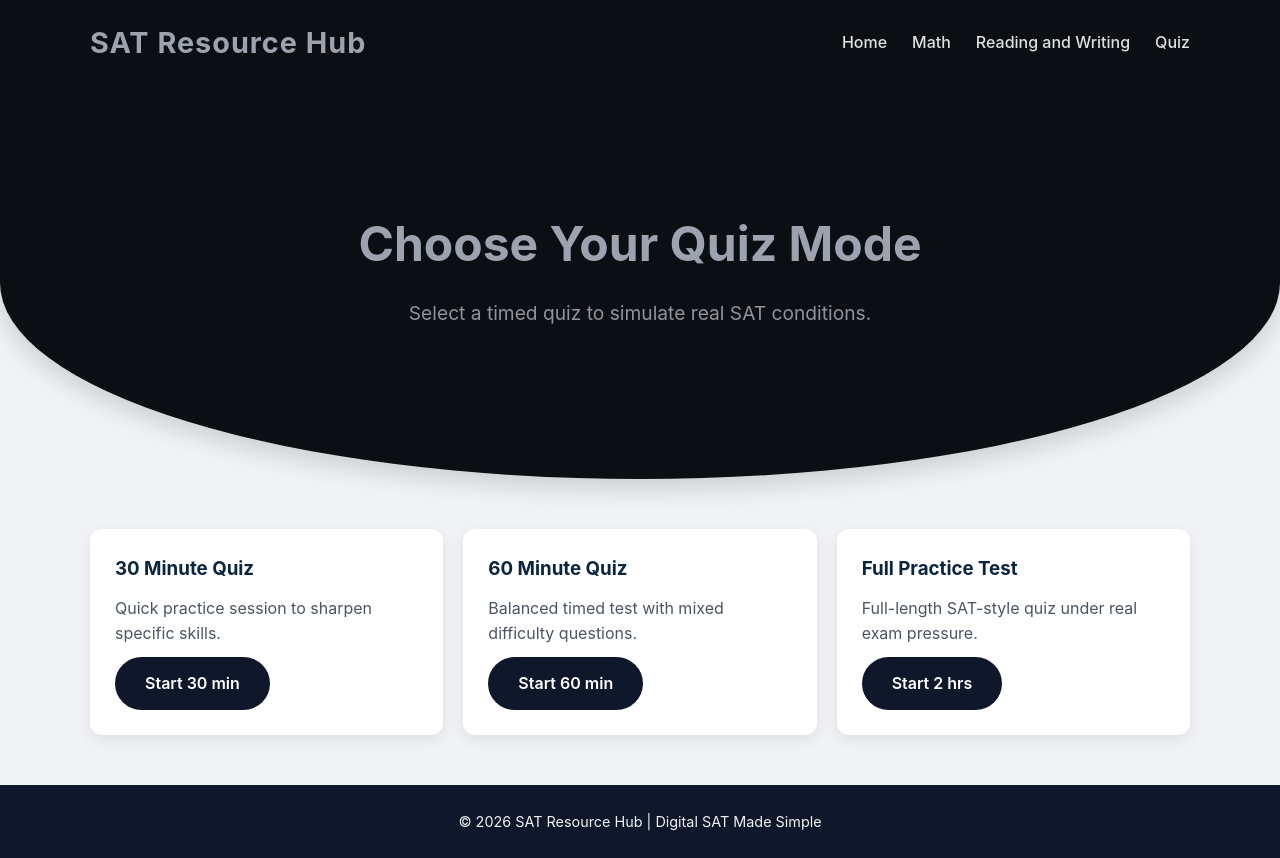
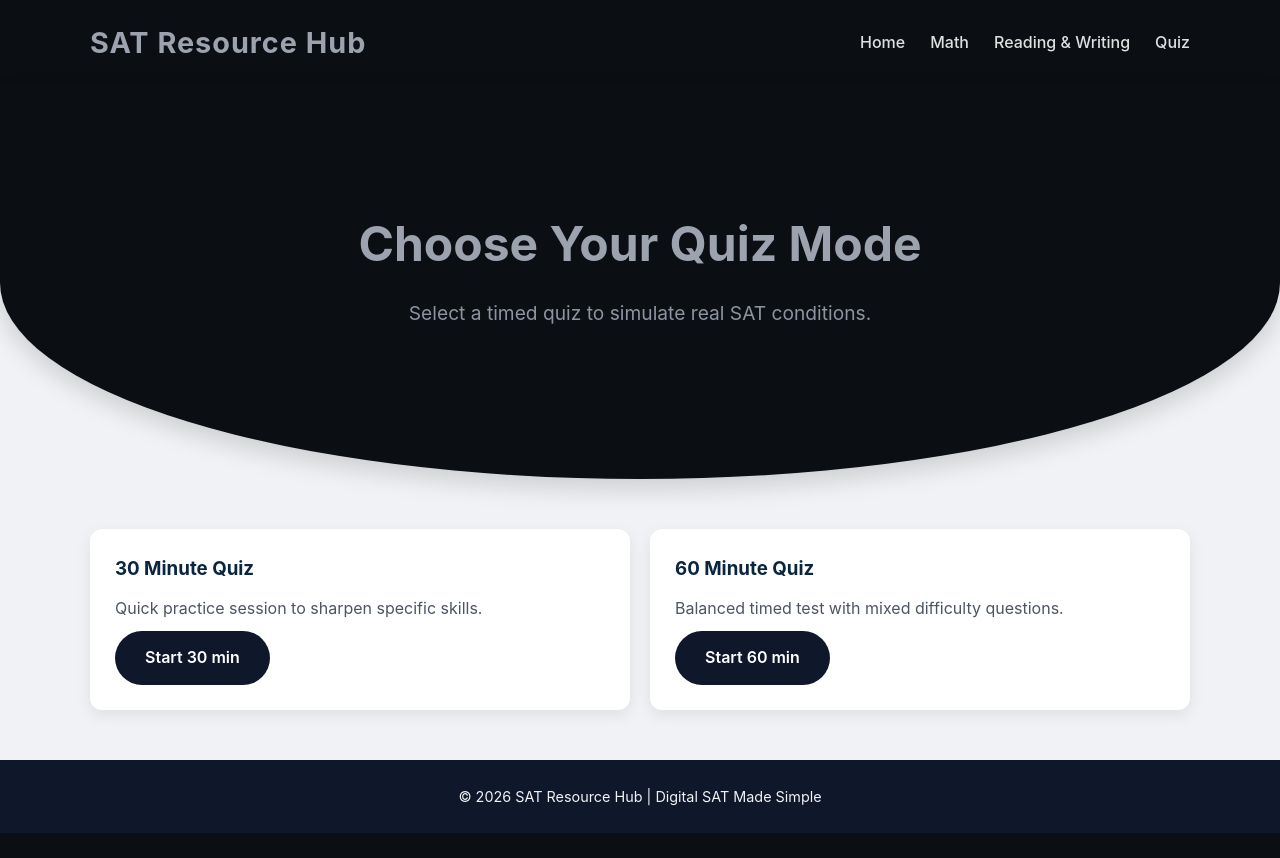
Before and after one commit to Naman-0000/Naman-0000.github.io, a Flask app: page /quiz-options in a window 1280 px wide. After the commit the page ends 833 px from the top, so only its background shows below. Run offline with Flask 3, Linux system fonts and the light colour scheme.

Commit message:
Update quiz-options.html

```diff
--- a/templates/quiz-options.html
+++ b/templates/quiz-options.html
@@ -13,10 +13,10 @@
         <nav>
             <h1>SAT Resource Hub</h1>
             <ul>
-            <li><a href="{{ url_for('home') }}">Home</a></li>
-            <li><a href="{{ url_for('math') }}">Math</a></li>
-            <li><a href="{{ url_for('english') }}" class="active">Reading and Writing</a></li>
-            <li><a href="{{ url_for('quiz') }}">Quiz</a></li>
+                <li><a href="{{ url_for('home') }}">Home</a></li>
+                <li><a href="{{ url_for('math') }}">Math</a></li>
+                <li><a href="{{ url_for('english') }}" class="active">Reading & Writing</a></li>
+                <li><a href="{{ url_for('quiz') }}">Quiz</a></li>
             </ul>
         </nav>
     </header>
@@ -32,19 +32,13 @@
         <div class="card quiz-option">
             <h3>30 Minute Quiz</h3>
             <p>Quick practice session to sharpen specific skills.</p>
-            <a href="https://sat-project.onrender.com/start-quiz/30" class="btn">Start 30 min</a>
+            <a href="{{ url_for('start_quiz', duration=30) }}" class="btn">Start 30 min</a>
         </div>
 
         <div class="card quiz-option">
             <h3>60 Minute Quiz</h3>
             <p>Balanced timed test with mixed difficulty questions.</p>
-            <a href="https://sat-project.onrender.com/start-quiz/60" class="btn">Start 60 min</a>
-        </div>
-
-        <div class="card quiz-option">
-            <h3>Full Practice Test</h3>
-            <p>Full-length SAT-style quiz under real exam pressure.</p>
-            <a href="{{ url_for('start_quiz', duration=120) }}" class="btn">Start 2 hrs</a>
+            <a href="{{ url_for('start_quiz', duration=60) }}" class="btn">Start 60 min</a>
         </div>
     </section>
 
```
